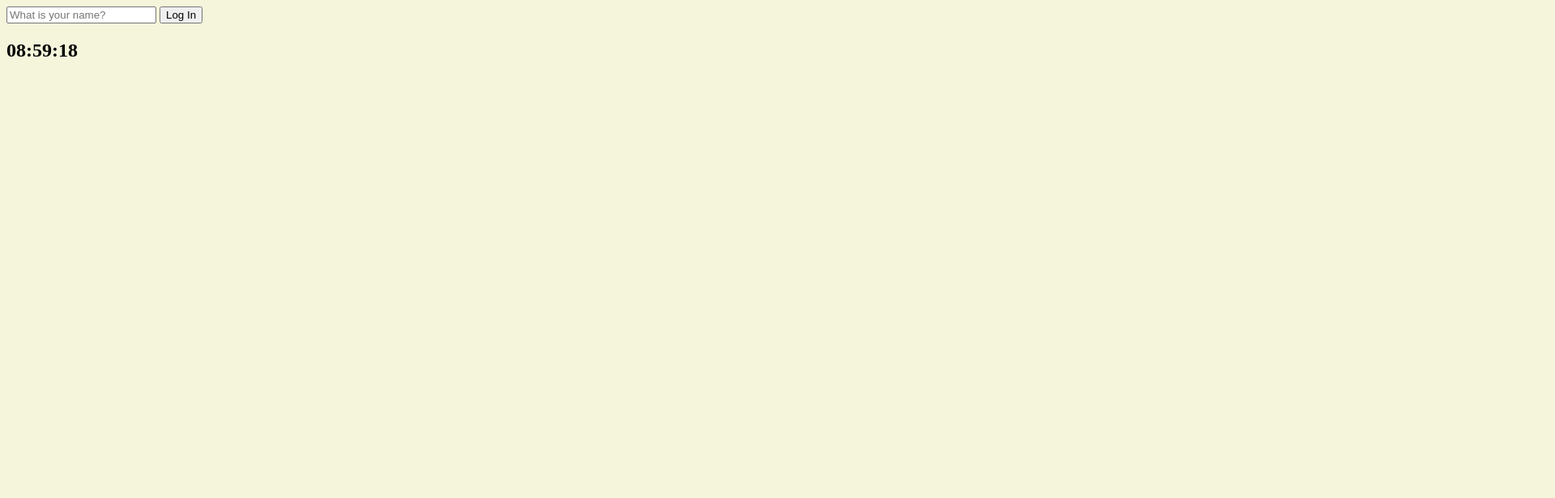
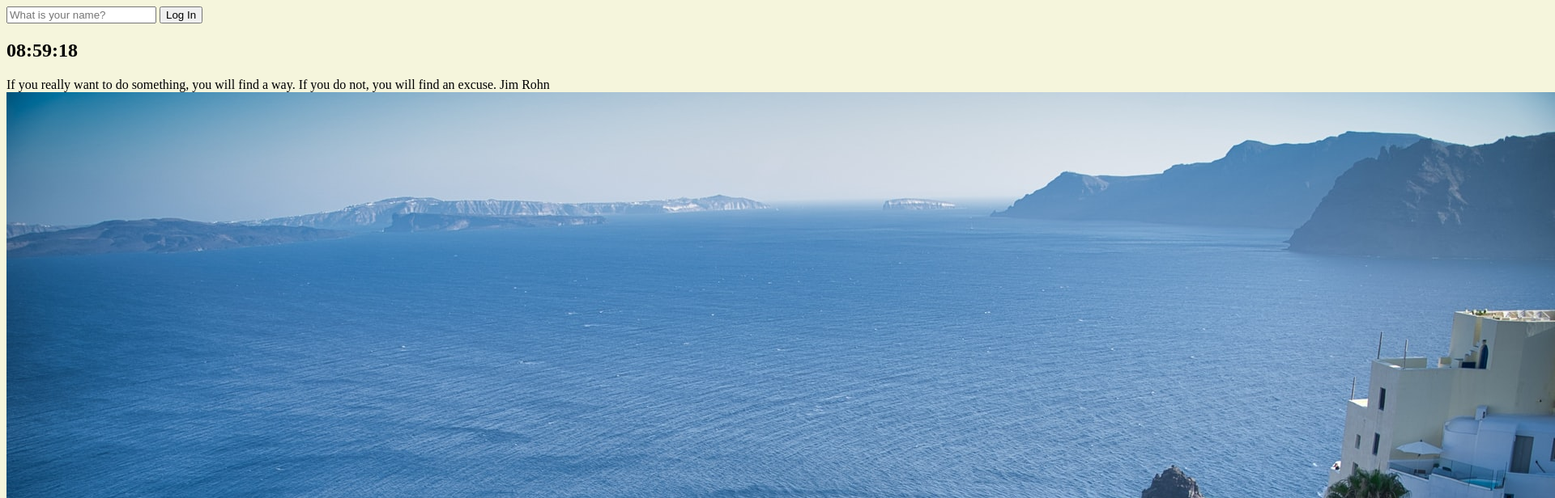
Before and after one commit to ysj1224/js, a plain HTML site: page Momentum/index.html in a window 1280 px wide. Shown: the top 616 px of the page at 81% size, 1920 px wide, since content can reach past the window. Drawn offline with Linux system fonts and the light colour scheme.

Commit message:
create HTML img Element in js and input HTML

```diff
--- a/Momentum/index.html
+++ b/Momentum/index.html
@@ -14,7 +14,13 @@
         </form>
         <h2 id="clock"></h2>
         <h1 id="greeting" class="hidden"></h1>
+        <div id="quote">
+            <span></span>
+            <span></span>
+        </div>
         <script src="js/greeting.js"></script>
         <script src="js/clock.js"></script>
+        <script src="js/quotes.js"></script>
+        <script src="js/background.js"></script>
     </body>
 </html>
--- /dev/null
+++ b/Momentum/js/background.js
@@ -0,0 +1,8 @@
+const images = ["0.jpeg","1.jpeg","2.jpeg"];
+
+const chosenImage = images[Math.floor(Math.random() * images.length)];
+
+const bgImage = document.createElement("img");
+bgImage.src = `img/${chosenImage}`;
+
+document.body.appendChild(bgImage)
--- /dev/null
+++ b/Momentum/js/quotes.js
@@ -0,0 +1,50 @@
+const quotes = [
+    {
+    quote: 'I never dreamed about success, I worked for it',
+    author: 'Estee Lauder'
+    },
+    {
+    quote: 'Do not try to be original, just try to be good.',
+    author: 'Paul Rand'
+    },
+    {
+    quote: 'Do not be afraid to give up the good to go for the great',
+    author: 'John D. Rockefeller'
+    },
+    {
+    quote: 'If you cannot fly then run. If you cannot run, then walk. And if you cannot walk, then crawl, but whatever you do, you have to keep moving forward.',
+    author: 'Martin Luther King Jr.'
+    },
+    {
+    quote: 'Our greatest weakness lies in giving up. The most certain way to succeed is always to try just one more time.',
+    author: 'Thomas Edison'
+    },
+    {
+    quote: 'The fastest way to change yourself is to hang out with people who are already the way you want to be',
+    author: 'REid Hoffman'
+    },
+    {
+    quote: 'Money is like gasoline during a road trip. You do not want to run out of gas on your trip, but you are not doing a tour of gas stations',
+    author: 'Tim O Reilly'
+    },
+    {
+    quote: 'Some people dream of success, while other people get up every morning and make it happen',
+    author: 'Wayne Huizenga'
+    },
+    {
+    quote: 'The only thing worse than starting something and falling.. is not starting something',
+    author: 'SEth Godin'
+    },
+    {
+    quote: 'If you really want to do something, you will find a way. If you do not, you will find an excuse.',
+    author: 'Jim Rohn'
+    },
+    ];
+
+const quote = document.querySelector("#quote span:first-child");
+const author = document.querySelector("#quote span:last-child");
+
+const todaysQuote =quotes[Math.floor(Math.random() * quotes.length)];
+
+quote.innerText = todaysQuote.quote;
+author.innerText = todaysQuote.author;
```
Also changed, not shown: Momentum/img/0.jpeg (added), Momentum/img/1.jpeg (added), Momentum/img/2.jpeg (added).
